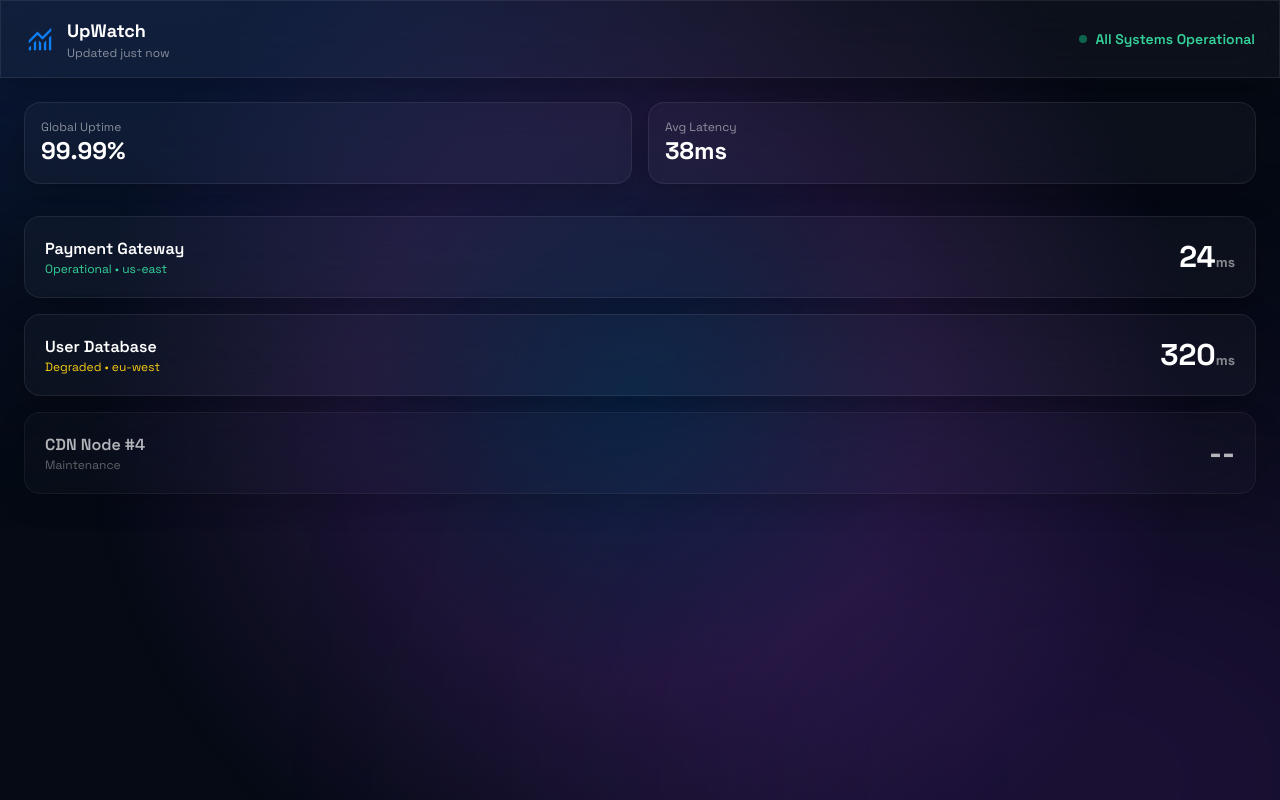
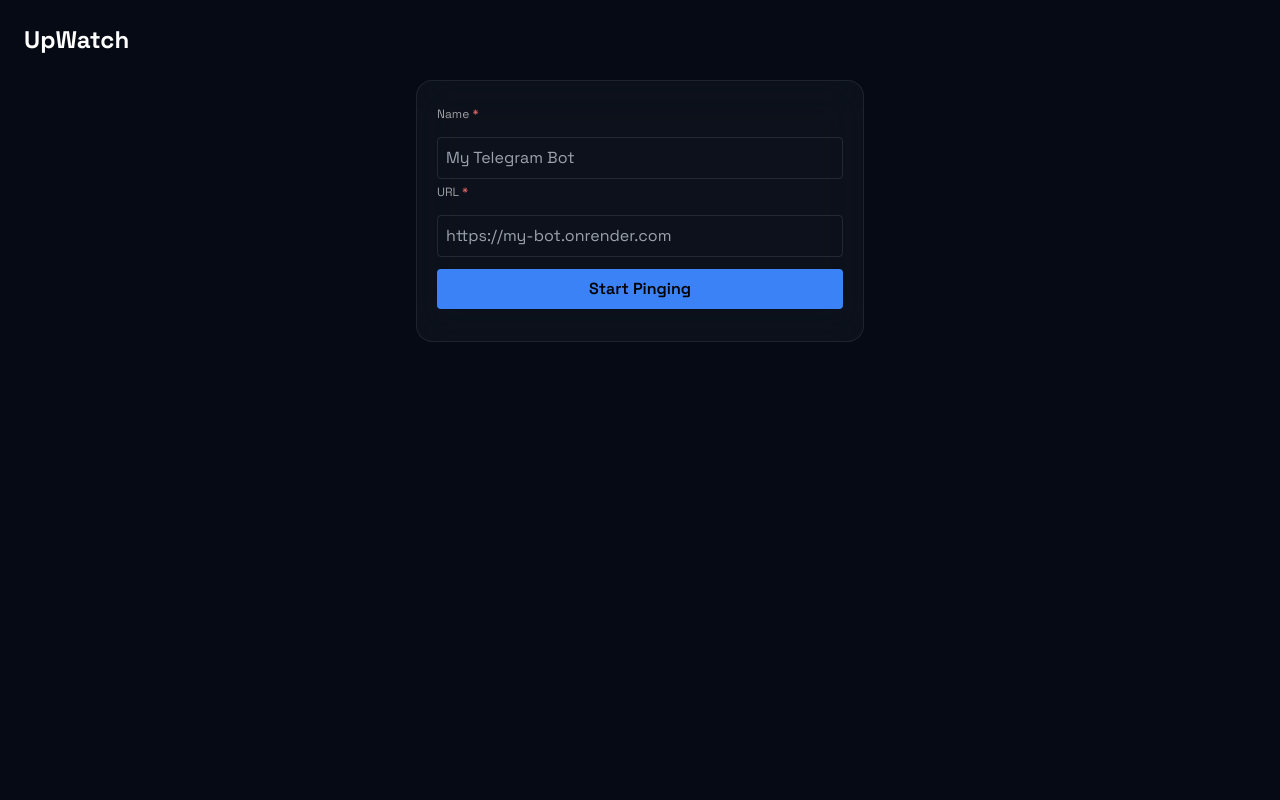
Before and after one commit to Shashankxingh/UpWatch, a plain HTML site: page index.html in a window 1280 px wide. Drawn offline with nearby package versions, Linux system fonts and the light colour scheme.

Commit message:
Update index.html

```diff
--- a/index.html
+++ b/index.html
@@ -3,173 +3,104 @@
 <head>
 <meta charset="UTF-8" />
 <meta name="viewport" content="width=device-width, initial-scale=1.0"/>
-  <title>UpWatch • System Status</title>
+<title>UpWatch</title>
 
-  <!-- Fonts & Icons -->
-  <link href="https://fonts.googleapis.com/css2?family=Space+Grotesk:wght@300;400;500;600;700&display=swap" rel="stylesheet"/>
-  <link href="https://fonts.googleapis.com/css2?family=Material+Symbols+Outlined:wght@300;400;600&display=swap" rel="stylesheet"/>
-
-  <!-- Tailwind CDN -->
+<link href="https://fonts.googleapis.com/css2?family=Space+Grotesk:wght@300;400;600;700&display=swap" rel="stylesheet"/>
 <script src="https://cdn.tailwindcss.com"></script>
-  <script>
-    tailwind.config = {
-      darkMode: "class",
-      theme: {
-        extend: {
-          colors: {
-            primary: "#0d7ff2",
-            bg: "#050A14",
-          },
-          fontFamily: {
-            display: ["Space Grotesk", "sans-serif"],
-          },
-          animation: {
-            float: "float 14s ease-in-out infinite",
-          },
-          keyframes: {
-            float: {
-              "0%,100%": { transform: "translateY(0)" },
-              "50%": { transform: "translateY(-25px)" },
-            },
-          },
-        },
-      },
-    };
-  </script>
 
 <style>
 body {
-      background: #050A14;
-      -webkit-tap-highlight-color: transparent;
+  background:#050A14;
+  font-family: "Space Grotesk", sans-serif;
 }
-
 .glass {
   background: rgba(255,255,255,0.03);
   backdrop-filter: blur(22px);
   border: 1px solid rgba(255,255,255,0.08);
-      box-shadow: 0 10px 30px rgba(0,0,0,0.25);
 }
-
-    #cursor-glow {
-      position: fixed;
-      inset: 0;
-      pointer-events: none;
-      z-index: 0;
-      background: radial-gradient(
-        800px at 50% 50%,
-        rgba(13,127,242,0.18),
-        rgba(168,85,247,0.12),
-        transparent 70%
-      );
+.shake { animation: shake .4s; }
+@keyframes shake {
+  0%,100%{transform:translateX(0)}
+  25%{transform:translateX(-6px)}
+  50%{transform:translateX(6px)}
+  75%{transform:translateX(-4px)}
 }
 </style>
 </head>
 
-<body class="font-display text-white relative overflow-x-hidden">
+<body class="text-white min-h-screen p-6">
 
-<!-- Cursor Reactive Glow -->
-<div id="cursor-glow"></div>
+<h1 class="text-2xl font-bold mb-6">UpWatch</h1>
 
-<!-- Ambient Blobs -->
-<div class="fixed inset-0 z-0 pointer-events-none overflow-hidden">
-  <div class="absolute -top-1/3 -left-1/4 w-[70%] h-[60%] bg-blue-600/20 rounded-full blur-[140px] animate-float"></div>
-  <div class="absolute bottom-[-30%] right-[-20%] w-[70%] h-[60%] bg-purple-600/20 rounded-full blur-[160px] animate-float"></div>
-</div>
+<div id="box" class="glass max-w-md mx-auto p-5 rounded-2xl space-y-3">
 
-<!-- App -->
-<div class="relative z-10 min-h-screen pb-20">
+  <label class="text-xs text-white/60">
+    Name <span class="text-red-400">*</span>
+  </label>
+  <input
+    id="name"
+    placeholder="My Telegram Bot"
+    class="w-full bg-transparent border border-white/10 p-2 rounded outline-none"
+  />
 
-  <!-- Header -->
-  <header class="sticky top-0 glass px-6 py-4 flex justify-between items-center">
-    <div class="flex items-center gap-3">
-      <span class="material-symbols-outlined text-primary text-3xl">monitoring</span>
-      <div>
-        <h1 class="text-lg font-bold">UpWatch</h1>
-        <p class="text-xs text-white/50">Updated just now</p>
-      </div>
-    </div>
-    <span class="text-emerald-400 text-sm font-semibold flex items-center gap-2">
-      <span class="w-2 h-2 bg-emerald-500 rounded-full animate-pulse"></span>
-      All Systems Operational
-    </span>
-  </header>
+  <label class="text-xs text-white/60">
+    URL <span class="text-red-400">*</span>
+  </label>
+  <input
+    id="url"
+    placeholder="https://my-bot.onrender.com"
+    class="w-full bg-transparent border border-white/10 p-2 rounded outline-none"
+  />
 
-  <!-- Stats -->
-  <section class="px-6 mt-6 grid grid-cols-2 gap-4">
-    <div class="glass p-4 rounded-2xl">
-      <p class="text-xs text-white/50">Global Uptime</p>
-      <p class="text-2xl font-bold">99.99%</p>
-    </div>
-    <div class="glass p-4 rounded-2xl">
-      <p class="text-xs text-white/50">Avg Latency</p>
-      <p class="text-2xl font-bold">38ms</p>
-    </div>
-  </section>
+  <button
+    id="btn"
+    class="w-full bg-blue-500 hover:bg-blue-600 text-black font-semibold py-2 rounded transition"
+  >
+    Start Pinging
+  </button>
 
-  <!-- Monitors -->
-  <section class="px-6 mt-8 space-y-4">
-
-    <!-- Card -->
-    <div class="glass p-5 rounded-2xl flex justify-between items-center">
-      <div>
-        <h3 class="font-semibold">Payment Gateway</h3>
-        <p class="text-xs text-emerald-400">Operational • us-east</p>
-      </div>
-      <p class="text-3xl font-bold">24<span class="text-sm text-white/50">ms</span></p>
-    </div>
-
-    <div class="glass p-5 rounded-2xl flex justify-between items-center">
-      <div>
-        <h3 class="font-semibold">User Database</h3>
-        <p class="text-xs text-yellow-400">Degraded • eu-west</p>
-      </div>
-      <p class="text-3xl font-bold">320<span class="text-sm text-white/50">ms</span></p>
-    </div>
-
-    <div class="glass p-5 rounded-2xl flex justify-between items-center opacity-70">
-      <div>
-        <h3 class="font-semibold">CDN Node #4</h3>
-        <p class="text-xs text-white/50">Maintenance</p>
-      </div>
-      <p class="text-3xl font-bold">--</p>
-    </div>
-
-  </section>
+  <p id="msg" class="text-sm text-white/60"></p>
 
 </div>
 
-<!-- Cursor Glow Logic -->
 <script>
-  const glow = document.getElementById("cursor-glow");
-  let x = window.innerWidth / 2;
-  let y = window.innerHeight / 2;
-  let tx = x, ty = y;
+/*
+ WHY BACKEND URL IS HERE:
+ Browser JS must know WHERE to send requests.
+ This is how EVERY website works.
+*/
+const BACKEND_URL = "https://YOUR-BACKEND.onrender.com";
 
-  function loop() {
-    x += (tx - x) * 0.08;
-    y += (ty - y) * 0.08;
+const btn = document.getElementById("btn");
+const msg = document.getElementById("msg");
+const box = document.getElementById("box");
 
-    glow.style.background =
-      `radial-gradient(800px at ${x}px ${y}px,
-        rgba(13,127,242,0.20),
-        rgba(168,85,247,0.14),
-        transparent 70%)`;
+btn.onclick = async () => {
+  const name = document.getElementById("name").value.trim();
+  const url = document.getElementById("url").value.trim();
 
-    requestAnimationFrame(loop);
+  if (!name || !url || !url.startsWith("http")) {
+    box.classList.add("shake");
+    msg.textContent = "⭐ Name and valid URL are required";
+    setTimeout(() => box.classList.remove("shake"), 400);
+    return;
   }
-  loop();
 
-  window.addEventListener("mousemove", e => {
-    tx = e.clientX;
-    ty = e.clientY;
+  msg.textContent = "Starting keep-alive service…";
+
+  try {
+    const res = await fetch(BACKEND_URL + "/api/monitor", {
+      method: "POST",
+      headers: { "Content-Type": "application/json" },
+      body: JSON.stringify({ name, url })
     });
 
-  window.addEventListener("touchmove", e => {
-    if (e.touches.length) {
-      tx = e.touches[0].clientX;
-      ty = e.touches[0].clientY;
+    const data = await res.json();
+    msg.textContent = data.message;
+  } catch {
+    msg.textContent = "❌ Backend not reachable";
   }
-  }, { passive: true });
+};
 </script>
 
 </body>
```
Lines whose indentation alone changed are shown as unchanged.
